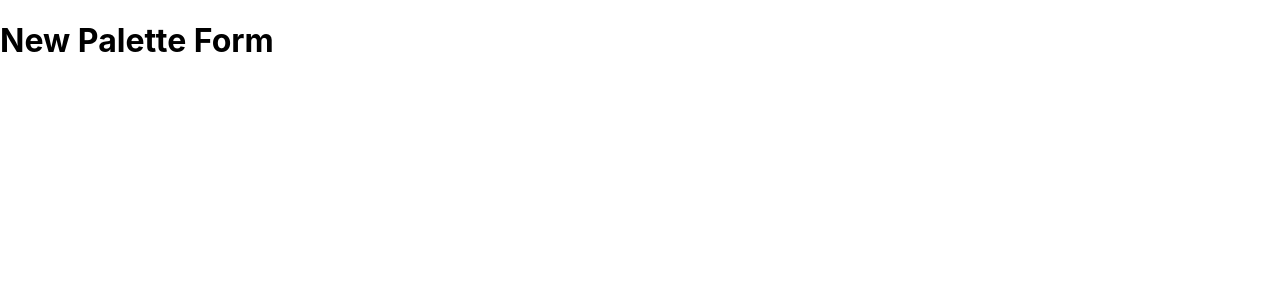
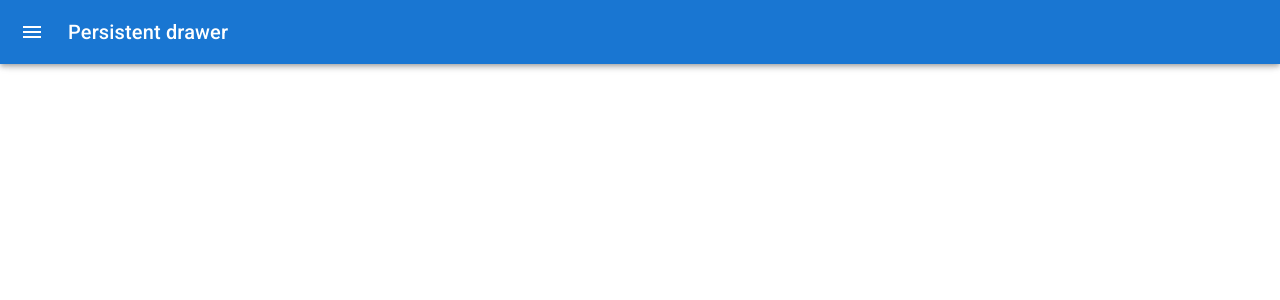
Before and after one commit to partyVic/colors-app, a React (Create React App) app: page /palette/new in a window 1280 px wide. Shown: the top 300 px of the page. Built offline with nearby package versions, Linux system fonts and the light colour scheme.

Commit message:
Add Persistent Drawer to NewPaletteForm

```diff
--- a/src/NewPaletteForm.js
+++ b/src/NewPaletteForm.js
@@ -1,11 +1,120 @@
 import React from 'react';
+import { styled, useTheme } from '@mui/material/styles';
+import Box from '@mui/material/Box';
+import Drawer from '@mui/material/Drawer';
+import CssBaseline from '@mui/material/CssBaseline';
+import MuiAppBar from '@mui/material/AppBar';
+import Toolbar from '@mui/material/Toolbar';
+import Typography from '@mui/material/Typography';
+import Divider from '@mui/material/Divider';
+import IconButton from '@mui/material/IconButton';
+import MenuIcon from '@mui/icons-material/Menu';
+import ChevronLeftIcon from '@mui/icons-material/ChevronLeft';
+import ChevronRightIcon from '@mui/icons-material/ChevronRight';
+
+const drawerWidth = 240;
+
+const Main = styled('main', { shouldForwardProp: (prop) => prop !== 'open' })(
+    ({ theme, open }) => ({
+        flexGrow: 1,
+        padding: theme.spacing(3),
+        transition: theme.transitions.create('margin', {
+            easing: theme.transitions.easing.sharp,
+            duration: theme.transitions.duration.leavingScreen,
+        }),
+        marginLeft: `-${drawerWidth}px`,
+        ...(open && {
+            transition: theme.transitions.create('margin', {
+                easing: theme.transitions.easing.easeOut,
+                duration: theme.transitions.duration.enteringScreen,
+            }),
+            marginLeft: 0,
+        }),
+    }),
+);
+
+const AppBar = styled(MuiAppBar, {
+    shouldForwardProp: (prop) => prop !== 'open',
+})(({ theme, open }) => ({
+    transition: theme.transitions.create(['margin', 'width'], {
+        easing: theme.transitions.easing.sharp,
+        duration: theme.transitions.duration.leavingScreen,
+    }),
+    ...(open && {
+        width: `calc(100% - ${drawerWidth}px)`,
+        marginLeft: `${drawerWidth}px`,
+        transition: theme.transitions.create(['margin', 'width'], {
+            easing: theme.transitions.easing.easeOut,
+            duration: theme.transitions.duration.enteringScreen,
+        }),
+    }),
+}));
+
+const DrawerHeader = styled('div')(({ theme }) => ({
+    display: 'flex',
+    alignItems: 'center',
+    padding: theme.spacing(0, 1),
+    // necessary for content to be below app bar
+    ...theme.mixins.toolbar,
+    justifyContent: 'flex-end',
+}));
 
 function NewPaletteForm() {
+    const theme = useTheme();
+    const [open, setOpen] = React.useState(false);
+
+    const handleDrawerOpen = () => {
+        setOpen(true);
+    };
+
+    const handleDrawerClose = () => {
+        setOpen(false);
+    };
+
     return (
-        <div>
-            <h1>New Palette Form</h1>
-        </div>
-    )
+        <Box sx={{ display: 'flex' }}>
+            <CssBaseline />
+            <AppBar position="fixed" open={open}>
+                <Toolbar>
+                    <IconButton
+                        color="inherit"
+                        aria-label="open drawer"
+                        onClick={handleDrawerOpen}
+                        edge="start"
+                        sx={{ mr: 2, ...(open && { display: 'none' }) }}
+                    >
+                        <MenuIcon />
+                    </IconButton>
+                    <Typography variant="h6" noWrap component="div">
+                        Persistent drawer
+                    </Typography>
+                </Toolbar>
+            </AppBar>
+            <Drawer
+                sx={{
+                    width: drawerWidth,
+                    flexShrink: 0,
+                    '& .MuiDrawer-paper': {
+                        width: drawerWidth,
+                        boxSizing: 'border-box',
+                    },
+                }}
+                variant="persistent"
+                anchor="left"
+                open={open}
+            >
+                <DrawerHeader>
+                    <IconButton onClick={handleDrawerClose}>
+                        {theme.direction === 'ltr' ? <ChevronLeftIcon /> : <ChevronRightIcon />}
+                    </IconButton>
+                </DrawerHeader>
+                <Divider />
+            </Drawer>
+            <Main open={open}>
+                <DrawerHeader />
+            </Main>
+        </Box>
+    );
 }
 
 export default NewPaletteForm;
```
